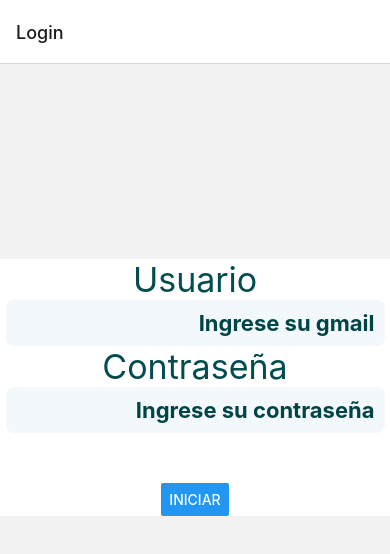
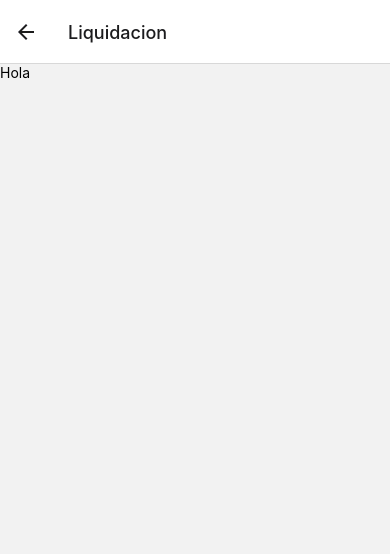
Before and after one commit to Davila99/AppNicaPractica, a React Native app: screen /Liquidacion in a window 390 px wide. Shown: the top 554 px of the page. Built offline with nearby package versions, Linux system fonts and the light colour scheme.

Commit message:
Actualizaciones

```diff
--- a/App.tsx
+++ b/App.tsx
@@ -5,16 +5,20 @@ import HomeNica from './src/screens/HomeNica';
 import { NavigationContainer } from '@react-navigation/native';
 import { createNativeStackNavigator } from '@react-navigation/native-stack';
 import ListShores from './src/screens/ListShores';
+import Liquidacion from './src/screens/Liquidacion';
+
 
 const Stack = createNativeStackNavigator();
 
 export default function App() {
   return (
     <NavigationContainer>
-      <Stack.Navigator>
+      <Stack.Navigator initialRouteName="Login">
       <Stack.Screen name="Login" component={HomeNica}/>
+      <Stack.Screen name="Tareas" component={ListShores} />
+      <Stack.Screen name="Liquidacion" component={Liquidacion}/>
       </Stack.Navigator>
-      {/* <HomeNica /> */}
+
     </NavigationContainer>
 
 
--- a/src/screens/HomeNica.tsx
+++ b/src/screens/HomeNica.tsx
@@ -12,7 +12,7 @@ const HomeNica = ({ navigation }) => {
 
     const validaUser = () => {
         if (user==='eliseo' && password==='1234') {
-            alert('Acceso')
+            navigation.navigate('Tareas')
         }
         else{
             alert('Contraseña Incorrecta')
@@ -39,7 +39,7 @@ const HomeNica = ({ navigation }) => {
             <View style={styles.button}>
                 <Button
                     title="Iniciar"
-                    onPress={() => navigation.navigate('ListShores')}
+                    onPress={validaUser}
                 />
             </View>
 
--- /dev/null
+++ b/src/screens/Liquidacion.tsx
@@ -0,0 +1,14 @@
+import React from 'react'
+import { StyleSheet, Text, View } from 'react-native'
+
+const Liquidacion = () => {
+    return (
+        <View>
+            <Text>Hola</Text>
+        </View>
+    )
+}
+
+export default Liquidacion
+
+const styles = StyleSheet.create({})
--- a/src/screens/ListShores.tsx
+++ b/src/screens/ListShores.tsx
@@ -1,10 +1,14 @@
 import React from 'react'
-import { StyleSheet, Text, View } from 'react-native'
+import { StyleSheet, Text, View,Button } from 'react-native'
 
-const ListShores = ({ navigation }) => {
+const ListShores = ({navigation}) => {
     return (
         <View>
             <Text>Hola</Text>
+            <Button
+            title="Regresar"
+            onPress={() => navigation.goBack()}
+             />
         </View>
     )
 }
```
